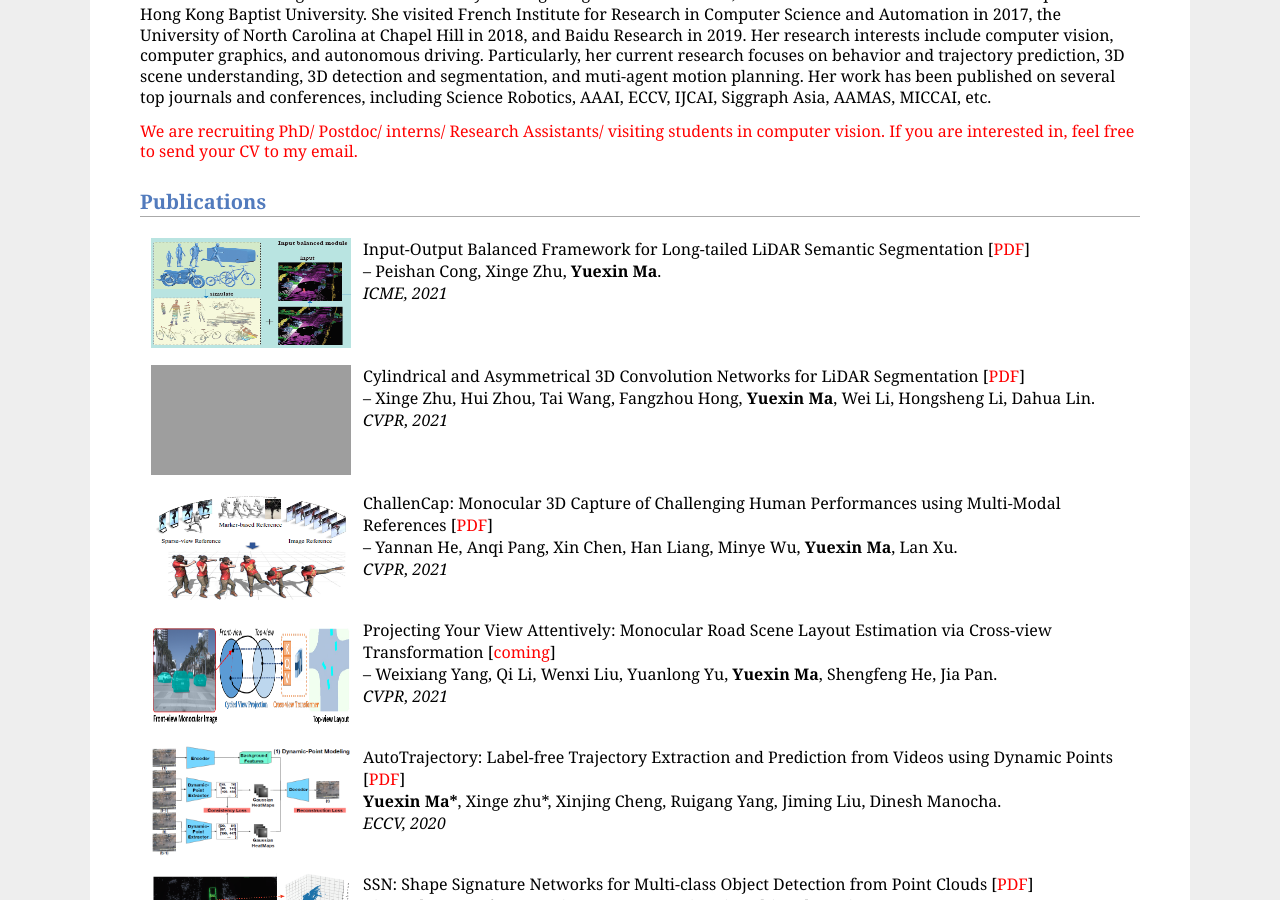
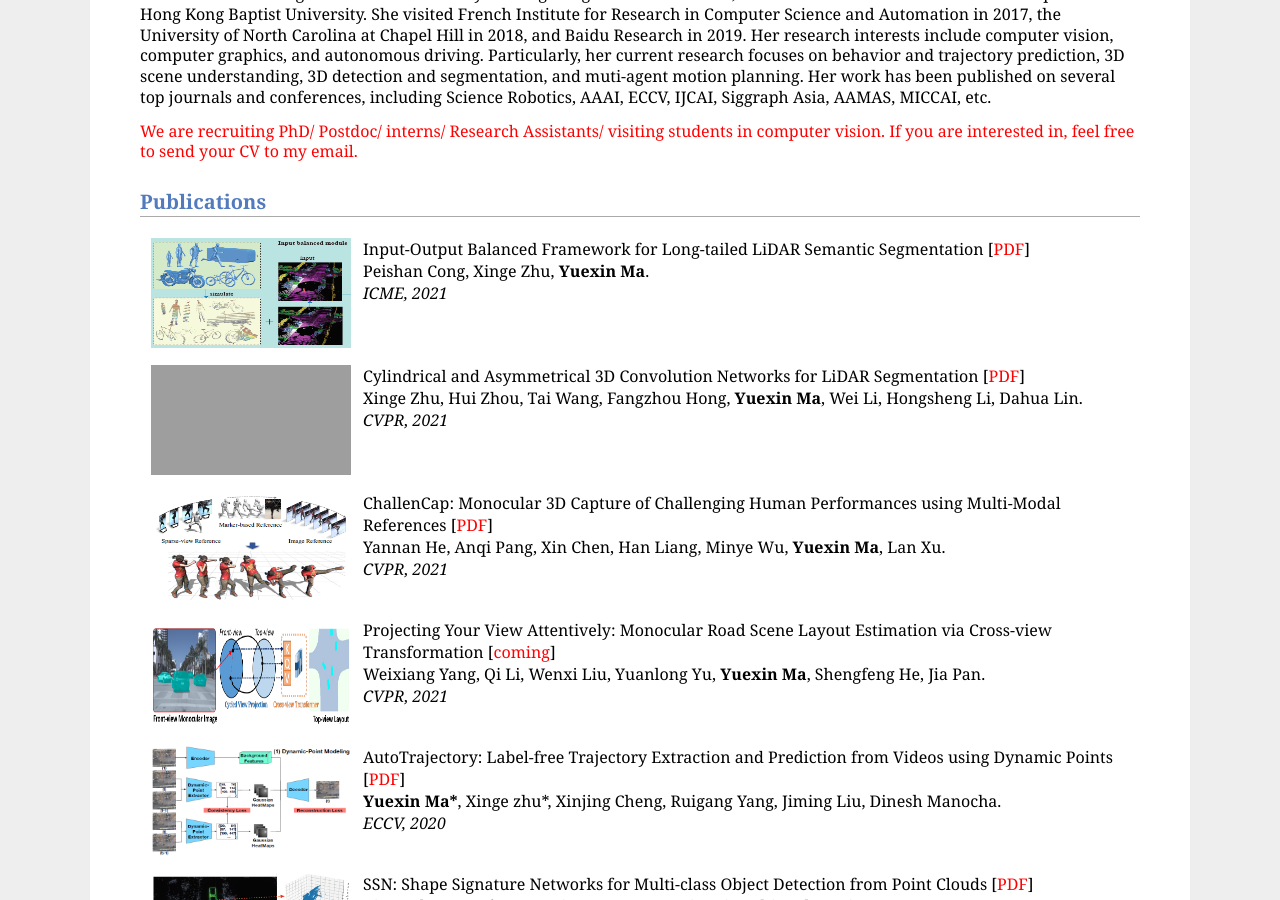
Before and after one commit to AshleyQTDS/AshleyQTDS.github.io, a Jekyll site: the page aboutme.html, which Jekyll copies as it is, in a window 1280 px wide and 900 px high, scrolled down 410 px. Built offline with Jekyll 4.4.1, drawn with Linux system fonts in a browser that asks for light colours; a script that is not in the unit is left out; grey boxes are pictures that could not be loaded.

```diff
--- a/aboutme.html
+++ b/aboutme.html
@@ -104,28 +104,28 @@ function toggleBibtex(articleid) {
       <td><img src="./zxg_css/inout.PNG" border="0" width="200" height="110"></td>
       <td valign="top" align='left'>
       Input-Output Balanced Framework for Long-tailed LiDAR Semantic Segmentation [<a href="https://arxiv.org/abs/2103.14269"><font color="red">PDF</a></font>] <br>
-      –	Peishan Cong, Xinge Zhu, <b>Yuexin Ma</b>.<br> <em>ICME, 2021</em><br><br>
+      Peishan Cong, Xinge Zhu, <b>Yuexin Ma</b>.<br> <em>ICME, 2021</em><br><br>
       </tr>
 
       <tr>
       <td><img src="./zxg_css/cylinder.PNG" border="0" width="200" height="110"></td>
       <td valign="top" align='left'>
       Cylindrical and Asymmetrical 3D Convolution Networks for LiDAR Segmentation [<a href="https://arxiv.org/abs/2011.10033"><font color="red">PDF</a></font>] <br>
-      –	Xinge Zhu, Hui Zhou, Tai Wang, Fangzhou Hong, <b>Yuexin Ma</b>, Wei Li, Hongsheng Li, Dahua Lin.<br> <em>CVPR, 2021</em><br><br>
+      Xinge Zhu, Hui Zhou, Tai Wang, Fangzhou Hong, <b>Yuexin Ma</b>, Wei Li, Hongsheng Li, Dahua Lin.<br> <em>CVPR, 2021</em><br><br>
       </tr>
 
       <tr>
       <td><img src="./zxg_css/challencap.PNG" border="0" width="200" height="110"></td>
       <td valign="top" align='left'>
       ChallenCap: Monocular 3D Capture of Challenging Human Performances using Multi-Modal References [<a href="https://arxiv.org/abs/2103.06747"><font color="red">PDF</a></font>] <br>
-      –	Yannan He, Anqi Pang, Xin Chen, Han Liang, Minye Wu, <b>Yuexin Ma</b>, Lan Xu.<br> <em>CVPR, 2021</em><br><br>
+      Yannan He, Anqi Pang, Xin Chen, Han Liang, Minye Wu, <b>Yuexin Ma</b>, Lan Xu.<br> <em>CVPR, 2021</em><br><br>
       </tr>
 
       <tr>
       <td><img src="./zxg_css/project.PNG" border="0" width="200" height="110"></td>
       <td valign="top" align='left'>
       Projecting Your View Attentively: Monocular Road Scene Layout Estimation via Cross-view Transformation [<a href=" "><font color="red">coming</a></font>] <br>
-      –	Weixiang Yang, Qi Li, Wenxi Liu, Yuanlong Yu, <b>Yuexin Ma</b>, Shengfeng He, Jia Pan.<br> <em>CVPR, 2021</em><br><br>
+      Weixiang Yang, Qi Li, Wenxi Liu, Yuanlong Yu, <b>Yuexin Ma</b>, Shengfeng He, Jia Pan.<br> <em>CVPR, 2021</em><br><br>
       </tr>
 
       <tr>
```
